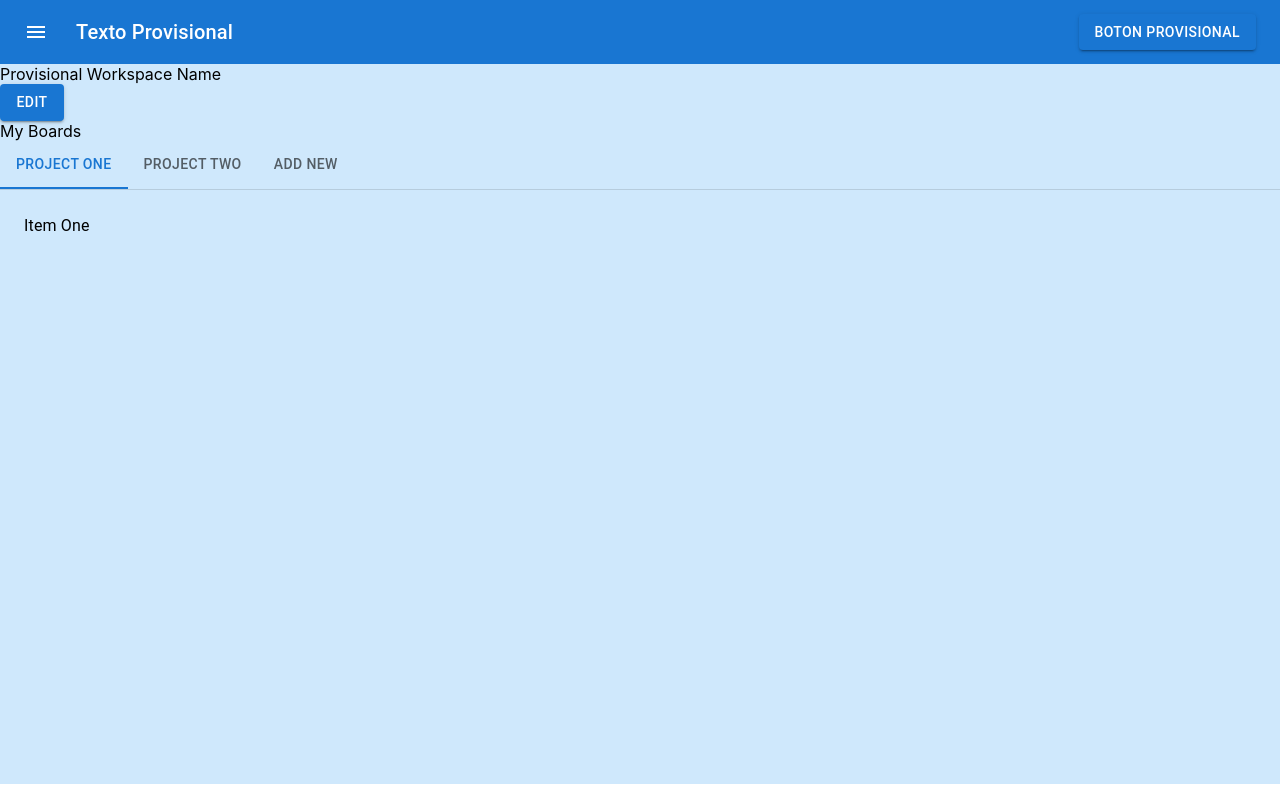
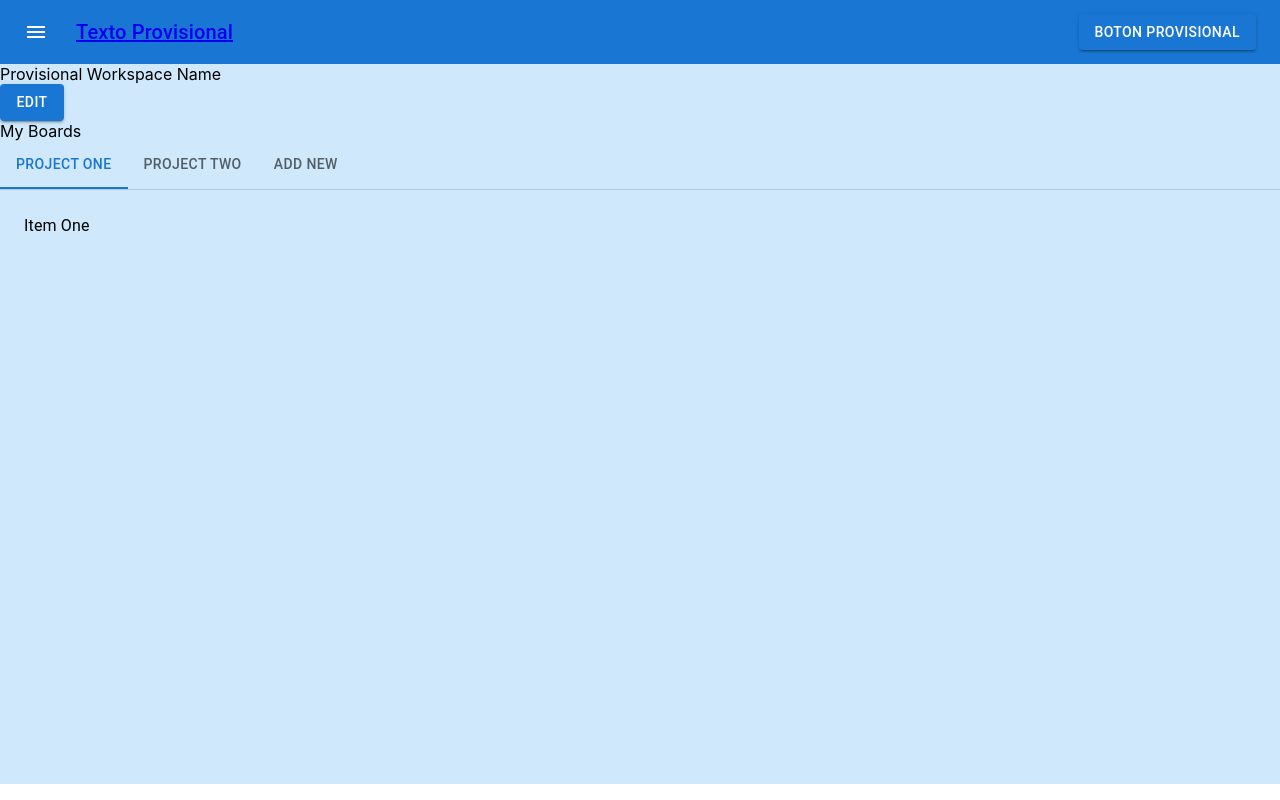
Before and after one commit to fernandocieri/fake-trello, a React (Create React App) app: page / in a window 1280 px wide. Built offline with nearby package versions, Linux system fonts and the light colour scheme.

Commit message:
Link to "/" done on navbar "Texto provisional" button

```diff
--- a/src/App.js
+++ b/src/App.js
@@ -12,15 +12,13 @@ export default function App(){
     //IMPORTANT
     //Routing is made here.
     return(
-        <div>
-        <Navbar/> {/* This component has a "title" prop to change the title of the component */}
         <Router>
+            <Navbar/> {/* This component has a "title" prop to change the title of the component */}
             <Routes>
                 <Route path="/" element={<WorkspaceContainer/>}/>
                 <Route path="activityspecs" element={<Activityspecs/>}/>
                 <Route path="board" element={<Board/>}/>
             </Routes>
         </Router>
-        </div>
     )
 }
--- a/src/components/Navbar.js
+++ b/src/components/Navbar.js
@@ -1,4 +1,5 @@
 import * as React from "react";
+import { Link } from "react-router-dom";
 import {
   AppBar,
   Box,
@@ -21,10 +22,14 @@ export default function ButtonAppBar({ title = "Texto Provisional" }) {
             color="inherit"
             aria-label="menu"
             sx={{ mr: 2 }}
-          >
+            >
             <MenuIcon />
           </IconButton>
-          <Typography variant="h6" component="div" sx={{ flexGrow: 1 }}>
+          <Typography
+          variant="h6"
+          component="div"
+          sx={{ flexGrow: 1 }}
+          component={Link} to="/">
             {title}
           </Typography>
           {/* This button can be used as a login/logout button if We make that option */}
--- a/src/components/WorkspaceContainer.js
+++ b/src/components/WorkspaceContainer.js
@@ -1,5 +1,5 @@
 import * as React from 'react';
-import {Box, Container} from '@mui/material';
+import {Box} from '@mui/material';
 import WorkSpaceHeader from './WorkspaceHeader';
 import WorkspaceMyboards from './WorkspaceMyboards';
 
```
